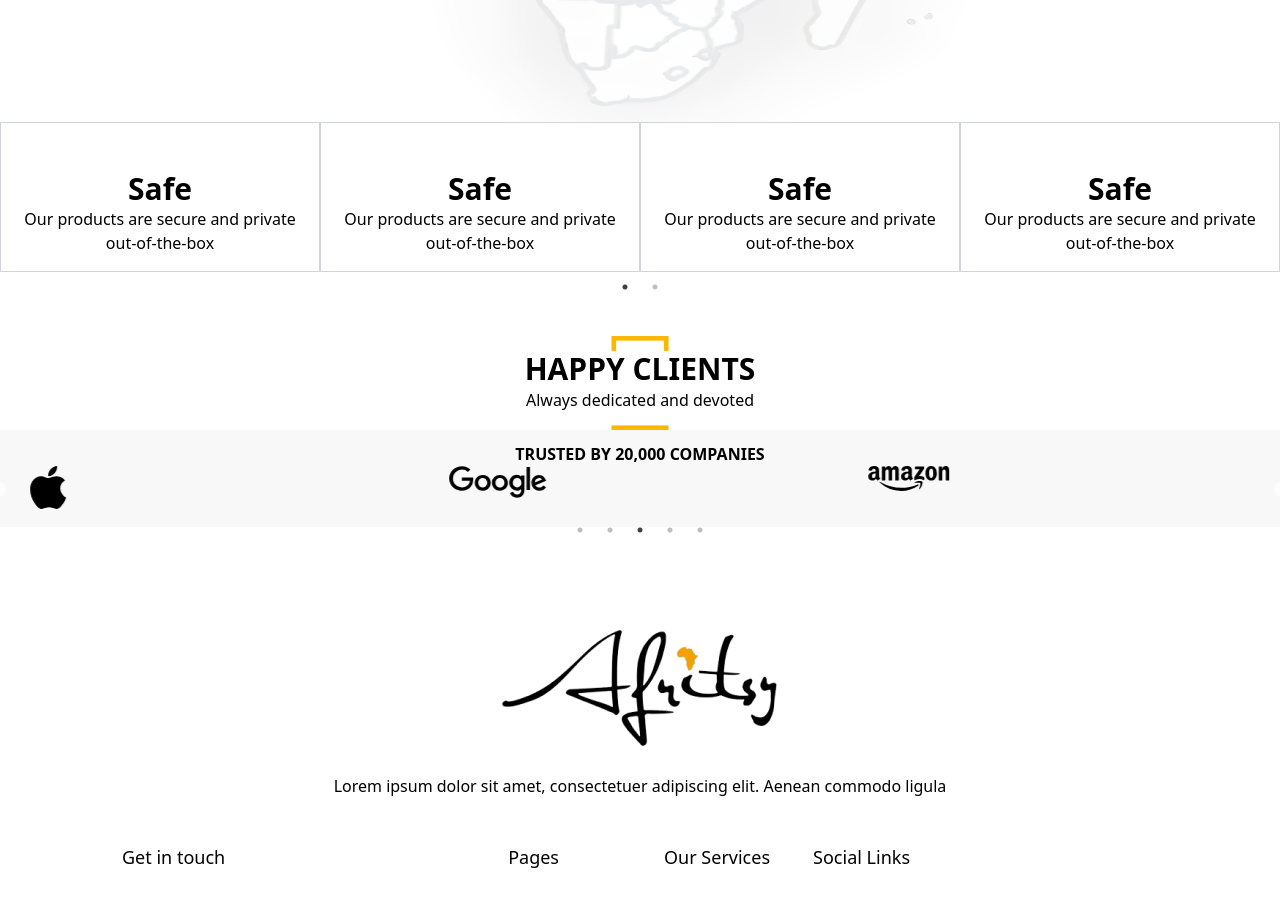
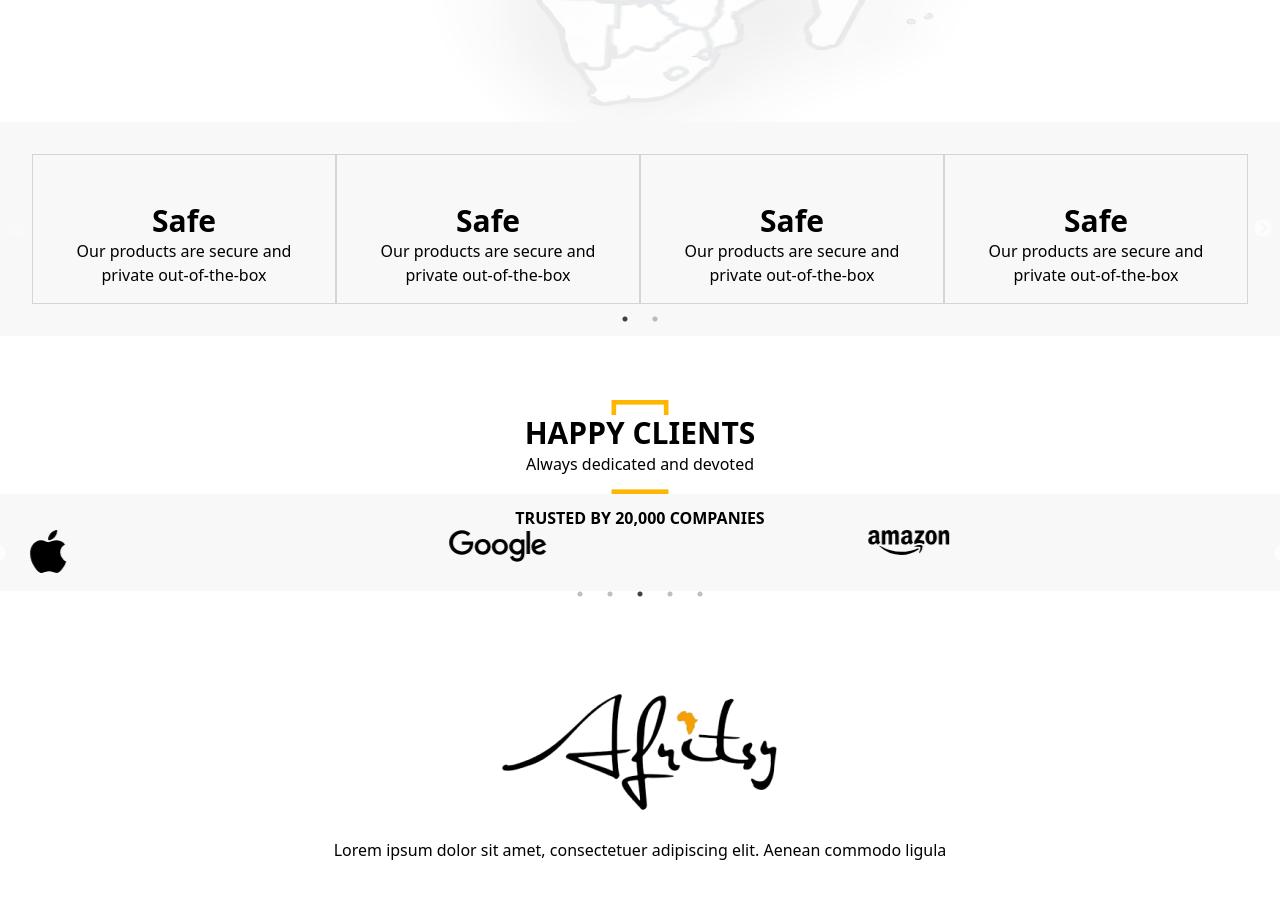
Before and after one commit to oumaimaamkane/AfritsyWebsite-Front, a React (Vite) app: page / in a window 1280 px wide. Shown: the part 2084-2983 px from the top of the page. Built offline with nearby package versions, Linux system fonts and the light colour scheme.

Commit message:
add background in feature home page

```diff
--- a/src/components/HomePageSection/Feature.jsx
+++ b/src/components/HomePageSection/Feature.jsx
@@ -39,7 +39,7 @@
 
     return (
         <div className="slider-container">
-            <div className="flex flex-col">
+            <div className="flex flex-col p-8" style={{ background: '#F8F8F8' }}>
                 <Slider {...settings}>
                     <div className="flex justify-center items-center border border-gray-300 p-4">
                         <div className="flex flex-col items-center text-center">
```
